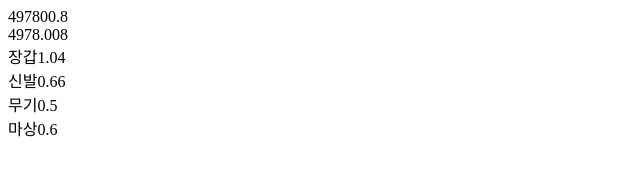
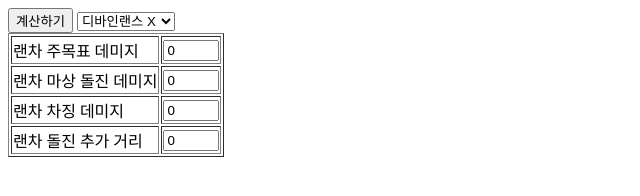
Before and after one commit to DIT-hash/MaDam.github.io, a plain HTML site: page index.html in a window 1280 px wide. Shown: the whole page, without its empty margins (0-640 px from the left). Drawn offline with Linux system fonts and the light colour scheme.

Commit message:
랜차
랜차 싹다뒤엎을것

```diff
--- a/index.html
+++ b/index.html
@@ -4,36 +4,72 @@
 <head>
     <meta charset="UTF-8">
     <title>MaDam.github.io</title>
+    <td onclick="Lancalcul()"><input type="button" name="calcul" value="계산하기"></td>
 </head>
     <body>
+        <tr>
+            <td>
+                <select name="DivLacn" id="DivLacn">
+                    <option value="1">디바인랜스 X</option>
+                    <option value="1.15">디바인랜스 O</option>
+                </select>
+            </td>
+        </tr>
+
+        <table border="1">
+            <tr>
+                <td colspan="12"> 랜차 주목표 데미지 </td>
+                <td colspan="2"><input type="number" name="LWepon" value="0" min="0" max="20" step="1"></td>
+            </tr>
+            <tr>
+                <td colspan="12"> 랜차 마상 돌진 데미지 </td>
+                <td colspan="2"><input type="number" name="LPet" value="0" min="0" max="20" step="1"></td>
+            </tr>
+            <tr>
+                <td colspan="12"> 랜차 차징 데미지 </td>
+                <td colspan="2"><input type="number" name="LHand" value="0" min="0" max="26" step="1"></td>
+            </tr>
+            <tr>
+                <td colspan="12"> 랜차 돌진 추가 거리 </td>
+                <td colspan="2"><input type="number" name="LBoot" value="0" min="0" max="20" step="1"></td>
+            </tr>
+
+        </table>
 
         <script>
             var segong = new Array();//세공 레벨
             var LancRange = 700;//랜차 1랭크 마상 최대거리 기본 퍼뎀
             var LancWeapon = 0;//랜차 주목뎀 1렙당 2.5%
             var LancPet =  0;//랜차 마상 돌진대미지 1렙당 3%
-            var LancDiv = 1.15;//디바인 스몰랜스 강화효과 115%
+            //var LancDiv = 1.15;//디바인 스몰랜스 강화효과 115%
             var LacnHand = 0;//랜차 장갑,악세 랜차뎀 레벨당4%
             var LancBoot = 0;//랜차신발 거리
             var damege = 100;
-            segong[0] = 20;
-            segong[1] = 20;
-            segong[2] = 26;
-            segong[3] = 20;
+            //var target = document.getElementById('DivLacn');
+            //var DivLacn = target.options[target.selectedIndex].value;
+
+
+
+            segong[0] = 10; //최대 20
+            segong[1] = 10; //최대 20
+            segong[2] = 13; //최대 26
+            segong[3] = 10; //최대 20
 
             LancWeapon = segong[0]*0.025; //주목뎀 레벨당 최대 50%
             LancPet = segong[1]*0.03; //마상뎀 레벨당 최대 60%
             LacnHand = segong[2]*0.04;//랜차장갑,악세 레벨당 최대 104%
             LancBoot = segong[3]*0.033; //랜차신발 거리 최대 66%
-            //700*(1+0.468)*(1+0.33)*(1+0.28+0.60)=2569%*(랜스차지 강화효과1.15) 풀세공 기준 계산식
-            var LancResult = damege*(700*(1+LacnHand)*(1+LancBoot)*(1+LancWeapon+LancPet));
-            document.write(LancResult);
-            document.write("<br>",700*(1+LacnHand)*(1+LancBoot)*(1+LancWeapon+LancPet));
-            document.write("<br>장갑",LacnHand);
-            document.write("<br>신발",LancBoot);
-            document.write("<br>무기",LancWeapon);
-            document.write("<br>마상",LancPet);
+
+            function Lancalcul(){
+                var display = document.getElementById('display');
+                var LancResult = eval(damege*(700*(1+LacnHand)*(1+LancBoot)*(1+LancWeapon+LancPet)));
+                document.getElementById('result').value = LancResult;
+            }
+            //document.write(LancResult);//총데미지
+            //document.write("<br>",700*(1+LacnHand)*(1+LancBoot)*(1+LancWeapon+LancPet)*DivLacn);
+
         </script>
+
 
     </body>
 </html>
```
Also changed, not shown: test.html (added, +27 -0 lines).
